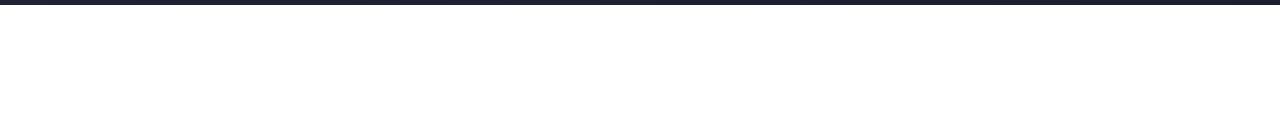
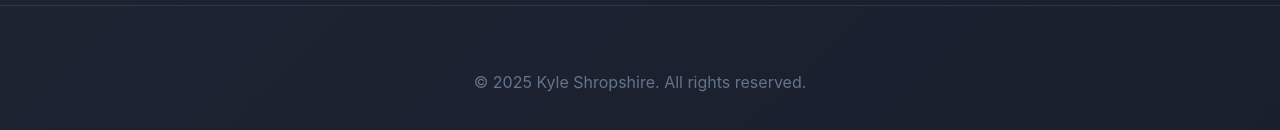
Before and after one commit to kyleshrop/kyle-resume, a React (Create React App) app: page / in a window 1280 px wide. Shown: the part 5383-5513 px from the top of the page. Before the commit the page ends 5388 px from the top, so only its background shows below. Built offline with nearby package versions, Linux system fonts and the light colour scheme.

Commit message:
Added footer section.

```diff
--- a/src/App.js
+++ b/src/App.js
@@ -6,6 +6,7 @@ import Experience from './components/Experience';
 import Education from './components/Education';
 import Skills from './components/Skills';
 import Portfolio from './components/Portfolio';
+import Footer from './components/Footer';
 import './styles/App.css';
 
 function App() {
@@ -18,6 +19,7 @@ function App() {
       <Education />
       <Skills />
       <Portfolio />
+      <Footer />
     </div>
   );
 }
--- a/src/components/Footer.js
+++ b/src/components/Footer.js
@@ -0,0 +1,12 @@
+import React from 'react';
+import '../styles/components/Footer.css';
+
+const Footer = () => {
+  return (
+    <footer>
+      <p>&copy; 2025 Kyle Shropshire. All rights reserved.</p>
+    </footer>
+  );
+};
+
+export default Footer;
--- a/src/styles/components/Footer.css
+++ b/src/styles/components/Footer.css
@@ -0,0 +1,7 @@
+/* Footer */
+footer {
+  text-align: center;
+  padding: 3rem 2rem;
+  border-top: 1px solid var(--border);
+  color: #64748b;
+}
```
